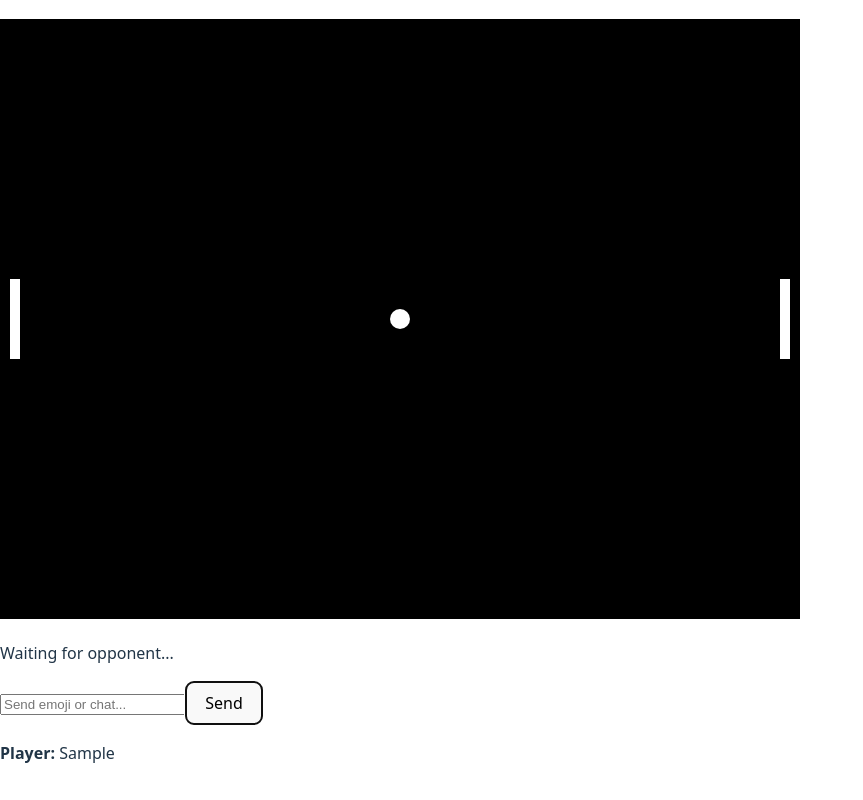
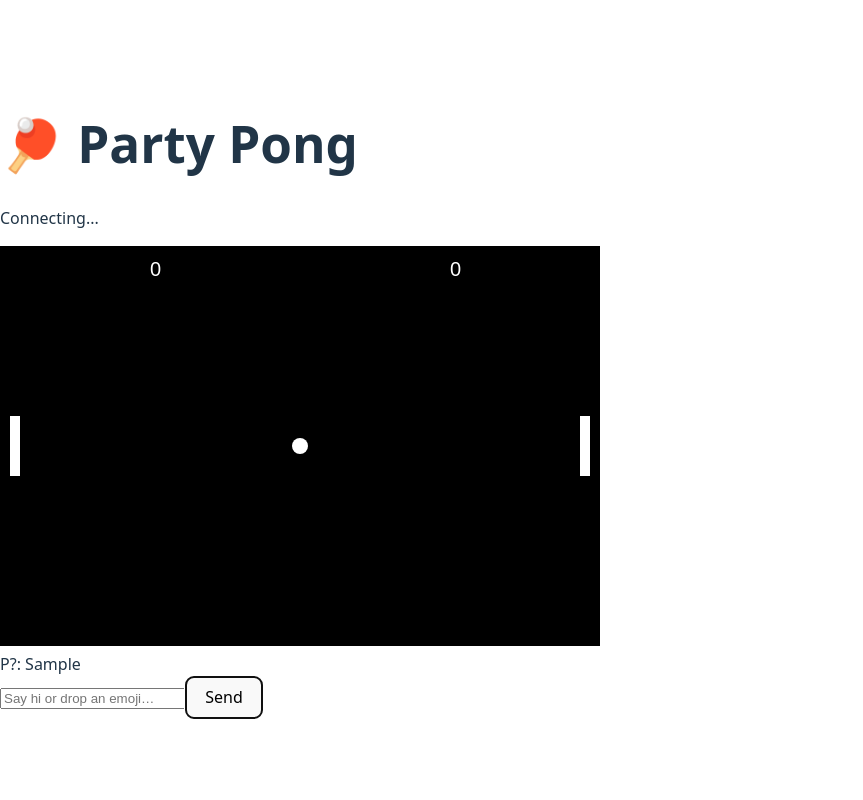
Before and after one commit to mattoath36/multiplayer-pong, a React (Vite) app: page / in a window 1280 px wide. Both pictures are taken after typing "Sample" into the empty fields and a click on the button "Send". Shown: the whole page, without its empty margins (0-863 px from the left). Built offline with nearby package versions, Linux system fonts and the light colour scheme; no server answers.

Commit message:
Revert to stable logic + add smooth paddle movement

```diff
--- a/src/App.tsx
+++ b/src/App.tsx
@@ -1,260 +1,290 @@
 import { useEffect, useRef, useState } from "react";
 import PartySocket from "partysocket";
 
-const HOST = import.meta.env.VITE_PARTYKIT_HOST as string;
-const WIDTH = 800;
-const HEIGHT = 600;
-const PADDLE_HEIGHT = 80;
-const BALL_SIZE = 10;
+const HOST = import.meta.env.VITE_PARTYKIT_HOST || "localhost:1999";
 
-// linear interpolation helper
-function lerp(a: number, b: number, t: number) {
-  return a + (b - a) * t;
+const WIDTH = 600;
+const HEIGHT = 400;
+const PADDLE_H = 60;
+const PADDLE_W = 10;
+const BALL_R = 8;
+
+interface Ball {
+  x: number;
+  y: number;
+  vx: number;
+  vy: number;
 }
-
 interface GameState {
   paddles: [number, number];
-  ball: { x: number; y: number; vx: number; vy: number };
+  ball: Ball;
   scores: [number, number];
-  status: "waiting" | "playing" | "gameover";
-  message?: string;
+  status: "waiting" | "playing" | "over";
+  message: string;
 }
 
 export default function App() {
   const canvasRef = useRef<HTMLCanvasElement | null>(null);
+  const lobby = useRef<PartySocket | null>(null);
+  const match = useRef<PartySocket | null>(null);
+  const me = useRef<0 | 1 | null>(null);
+
   const [game, setGame] = useState<GameState>({
-    paddles: [HEIGHT / 2 - PADDLE_HEIGHT / 2, HEIGHT / 2 - PADDLE_HEIGHT / 2],
+    paddles: [HEIGHT / 2 - PADDLE_H / 2, HEIGHT / 2 - PADDLE_H / 2],
     ball: { x: WIDTH / 2, y: HEIGHT / 2, vx: 4, vy: 3 },
     scores: [0, 0],
     status: "waiting",
-    message: "Waiting for opponent...",
+    message: "Connecting...",
   });
 
-  const [chat, setChat] = useState<
-    { id: string; name: string; text: string; ts?: number }[]
-  >([]);
+  const [chat, setChat] = useState<{ name: string; text: string }[]>([]);
   const [input, setInput] = useState("");
 
-  const lobby = useRef<PartySocket | null>(null);
-  const match = useRef<PartySocket | null>(null);
-  const me = useRef<number | null>(null);
-  const opponent = useRef<number | null>(null);
-
-  const keys = useRef({ up: false, down: false });
-  const networkPaddles = useRef<[number, number] | null>(null);
-  const lastSent = useRef<number>(0);
-
-  // --- CONNECT TO LOBBY ---
+  // --- Connect to lobby (run once) ---
   useEffect(() => {
+    console.log("🛰 Connecting to:", HOST);
     const s = new PartySocket({ host: HOST, room: "lobby" });
     lobby.current = s;
 
-    s.addEventListener("open", () => console.log("🛰 Connected to lobby"));
+    s.addEventListener("open", () => {
+      console.log("✅ Connected to lobby");
+      setGame((g) => ({ ...g, message: "Waiting for an opponent..." }));
+    });
 
     s.addEventListener("message", (e) => {
       const data = JSON.parse(e.data);
-
-      if (data.type === "status") {
+      if (data.type === "matchStart") {
+        me.current = data.youAre;
+        joinMatch(data.matchId);
+      } else if (data.type === "status") {
         setGame((g) => ({ ...g, message: data.message }));
-      }
-
-      if (data.type === "matchStart") {
-        const { matchId, youAre } = data;
-        console.log("🎮 Match starting:", matchId, "You are:", youAre);
-        me.current = youAre;
-        opponent.current = youAre === 0 ? 1 : 0;
-
-        const ms = new PartySocket({ host: HOST, room: matchId });
-        match.current = ms;
-        setGame((g) => ({ ...g, status: "playing", message: undefined }));
-
-        ms.addEventListener("message", (event) => {
-          const d = JSON.parse(event.data);
-
-          if (d.type === "relay" && d.payload?.paddles) {
-            networkPaddles.current = d.payload.paddles;
-          }
-
-          if (d.type === "relay" && d.payload?.ball) {
-            setGame((g) => ({ ...g, ball: d.payload.ball }));
-          }
-
-          if (d.type === "chat") {
-            setChat((prev) => [...prev, d.message]);
-          }
-
-          if (d.type === "gameOver") {
-            setGame((g) => ({
-              ...g,
-              status: "gameover",
-              message: `${d.reason}, final score ${d.finalScore}`,
-            }));
-          }
-        });
       }
     });
 
     return () => s.close();
   }, []);
 
-  // --- INPUT HANDLING ---
+  // --- Join match ---
+  function joinMatch(id: string) {
+    console.log("🎮 Joining match:", id);
+    const ms = new PartySocket({ host: HOST, room: id });
+    match.current = ms;
+    setGame((g) => ({
+      ...g,
+      status: "playing",
+      message: "Match started! Use ↑/↓ to move.",
+    }));
+
+    ms.addEventListener("open", () =>
+      console.log("✅ Connected to match:", id)
+    );
+
+    ms.addEventListener("message", (e) => {
+      const data = JSON.parse(e.data);
+
+      if (data.type === "relay" && data.payload) {
+        setGame((g) => ({ ...g, ...data.payload }));
+      }
+
+      if (data.type === "chat") {
+        setChat((c) => [...c, data.message]);
+      }
+
+      if (data.type === "gameOver") {
+        setGame((g) => ({
+          ...g,
+          status: "over",
+          message: `${data.reason}, final score ${data.finalScore || "N/A"}`,
+        }));
+      }
+    });
+
+    ms.addEventListener("close", () => {
+      setGame((g) => ({
+        ...g,
+        status: "over",
+        message: "Connection lost.",
+      }));
+    });
+  }
+
+  // --- Keyboard controls (run once) ---
   useEffect(() => {
+    const keys = { up: false, down: false };
     const onKey = (e: KeyboardEvent) => {
-      if (me.current === null || game.status !== "playing") return;
+      if (game.status !== "playing" || me.current === null) return;
       const isDown = e.type === "keydown";
-      if (e.key === "ArrowUp") keys.current.up = isDown;
-      if (e.key === "ArrowDown") keys.current.down = isDown;
+      if (e.key === "ArrowUp") keys.up = isDown;
+      if (e.key === "ArrowDown") keys.down = isDown;
     };
 
     window.addEventListener("keydown", onKey);
     window.addEventListener("keyup", onKey);
 
+    const interval = setInterval(() => {
+      if (me.current === null || game.status !== "playing") return;
+
+      setGame((g) => {
+        const newP = [...g.paddles] as [number, number];
+        if (keys.up) newP[me.current] -= 6;
+        if (keys.down) newP[me.current] += 6;
+        const updated = { ...g, paddles: newP };
+        match.current?.send(
+          JSON.stringify({ type: "relay", payload: { paddles: newP } })
+        );
+        return updated;
+      });
+    }, 16);
+
     return () => {
+      clearInterval(interval);
       window.removeEventListener("keydown", onKey);
       window.removeEventListener("keyup", onKey);
     };
   }, [game.status]);
 
-  // --- GAME LOOP ---
+  // --- Game physics loop (hosted on player 0) ---
   useEffect(() => {
-    let frame: number;
+    if (me.current !== 0) return; // only player 0 drives ball
+    const loop = setInterval(() => {
+      setGame((g) => {
+        if (g.status !== "playing") return g;
+        let { ball, paddles, scores } = g;
+        let { x, y, vx, vy } = ball;
 
-    const loop = () => {
-      if (game.status === "playing") {
-        setGame((g) => {
-          const newP = [...g.paddles] as [number, number];
-          const newBall = { ...g.ball };
-          const myIndex = me.current;
-          const oppIndex = opponent.current;
+        x += vx;
+        y += vy;
 
-          // LOCAL MOVEMENT + CLAMP
-          if (myIndex !== null) {
-            if (keys.current.up) newP[myIndex] -= 6;
-            if (keys.current.down) newP[myIndex] += 6;
-            newP[myIndex] = Math.max(0, Math.min(HEIGHT - PADDLE_HEIGHT, newP[myIndex]));
+        if (y < BALL_R || y > HEIGHT - BALL_R) vy *= -1;
 
-            // Send updates to server at ~20 fps
-            const now = Date.now();
-            if (now - lastSent.current > 50) {
-              lastSent.current = now;
-              match.current?.send(
-                JSON.stringify({ type: "relay", payload: { paddles: newP } })
-              );
-            }
-          }
+        // Paddle collisions
+        if (
+          x < 20 + PADDLE_W &&
+          y > paddles[0] &&
+          y < paddles[0] + PADDLE_H &&
+          vx < 0
+        )
+          vx *= -1;
 
-          // REMOTE SMOOTHING (lerp toward opponent’s last known pos)
-          if (oppIndex !== null && networkPaddles.current) {
-            const target = networkPaddles.current[oppIndex];
-            newP[oppIndex] = lerp(g.paddles[oppIndex], target, 0.2);
-          }
+        if (
+          x > WIDTH - 20 - PADDLE_W &&
+          y > paddles[1] &&
+          y < paddles[1] + PADDLE_H &&
+          vx > 0
+        )
+          vx *= -1;
 
-          // BALL PHYSICS (player 0 controls)
-          if (myIndex === 0) {
-            newBall.x += newBall.vx;
-            newBall.y += newBall.vy;
+        // Score conditions
+        if (x < 0) {
+          scores = [scores[0], scores[1] + 1];
+          x = WIDTH / 2;
+          y = HEIGHT / 2;
+          vx = 4;
+        }
+        if (x > WIDTH) {
+          scores = [scores[0] + 1, scores[1]];
+          x = WIDTH / 2;
+          y = HEIGHT / 2;
+          vx = -4;
+        }
 
-            if (newBall.y < 0 || newBall.y > HEIGHT - BALL_SIZE) {
-              newBall.vy *= -1;
-            }
+        const newState = {
+          ...g,
+          ball: { x, y, vx, vy },
+          scores,
+        };
+        match.current?.send(
+          JSON.stringify({ type: "relay", payload: newState })
+        );
+        return newState;
+      });
+    }, 16);
 
-            if (
-              newBall.x < 20 &&
-              newBall.y > newP[0] &&
-              newBall.y < newP[0] + PADDLE_HEIGHT
-            ) {
-              newBall.vx *= -1;
-            }
-            if (
-              newBall.x > WIDTH - 30 &&
-              newBall.y > newP[1] &&
-              newBall.y < newP[1] + PADDLE_HEIGHT
-            ) {
-              newBall.vx *= -1;
-            }
-
-            match.current?.send(
-              JSON.stringify({ type: "relay", payload: { ball: newBall } })
-            );
-          }
-
-          return { ...g, paddles: newP, ball: newBall };
-        });
-      }
-
-      draw();
-      frame = requestAnimationFrame(loop);
-    };
-
-    const draw = () => {
-      const canvas = canvasRef.current;
-      if (!canvas) return;
-      const ctx = canvas.getContext("2d");
-      if (!ctx) return;
-
-      ctx.fillStyle = "black";
-      ctx.fillRect(0, 0, WIDTH, HEIGHT);
-
-      ctx.fillStyle = "white";
-      ctx.fillRect(10, game.paddles[0], 10, PADDLE_HEIGHT);
-      ctx.fillRect(WIDTH - 20, game.paddles[1], 10, PADDLE_HEIGHT);
-
-      ctx.beginPath();
-      ctx.arc(game.ball.x, game.ball.y, BALL_SIZE, 0, Math.PI * 2);
-      ctx.fill();
-    };
-
-    frame = requestAnimationFrame(loop);
-    return () => cancelAnimationFrame(frame);
+    return () => clearInterval(loop);
   }, [game.status]);
 
-  // --- CHAT ---
-  const sendChat = () => {
+  // --- Draw frame ---
+  useEffect(() => {
+    const ctx = canvasRef.current?.getContext("2d");
+    if (!ctx) return;
+    ctx.fillStyle = "black";
+    ctx.fillRect(0, 0, WIDTH, HEIGHT);
+    ctx.fillStyle = "white";
+    // paddles
+    ctx.fillRect(10, game.paddles[0], PADDLE_W, PADDLE_H);
+    ctx.fillRect(WIDTH - 20, game.paddles[1], PADDLE_W, PADDLE_H);
+    // ball
+    ctx.beginPath();
+    ctx.arc(game.ball.x, game.ball.y, BALL_R, 0, Math.PI * 2);
+    ctx.fill();
+    // score
+    ctx.font = "20px Arial";
+    ctx.fillText(game.scores[0].toString(), WIDTH * 0.25, 30);
+    ctx.fillText(game.scores[1].toString(), WIDTH * 0.75, 30);
+  }, [game]);
+
+  // --- Chat ---
+  function sendChat() {
     if (!input.trim()) return;
-    const msg = { id: crypto.randomUUID(), name: "Player", text: input, ts: Date.now() };
-    setChat((prev) => [...prev, msg]);
+    const msg = {
+      id: crypto.randomUUID(),
+      name: `P${me.current ?? "?"}`,
+      text: input,
+      ts: Date.now(),
+    };
     match.current?.send(JSON.stringify({ type: "chat", message: msg }));
+    setChat((c) => [...c, msg]);
     setInput("");
-  };
+  }
 
   return (
-    <div className="flex flex-col items-center justify-center h-screen bg-gray-900 text-white gap-3">
+    <div className="flex flex-col items-center justify-center h-screen bg-gray-900 text-white relative">
+      <h1 className="text-2xl mb-2">🏓 Party Pong</h1>
+      <p className="mb-4">{game.message}</p>
+
       <canvas
         ref={canvasRef}
         width={WIDTH}
         height={HEIGHT}
-        className="border border-gray-700 rounded"
-      />
-      {game.message && <p className="text-lg font-mono">{game.message}</p>}
+        className="border border-gray-600 bg-black"
+      ></canvas>
 
-      {game.status === "gameover" && (
-        <button
-          className="bg-blue-500 px-4 py-2 rounded"
-          onClick={() => window.location.reload()}
-        >
-          Rematch
-        </button>
-      )}
-
-      <div className="flex gap-2 mt-4">
-        <input
-          className="bg-gray-800 border border-gray-700 rounded px-2 py-1 w-64"
-          value={input}
-          onChange={(e) => setInput(e.target.value)}
-          placeholder="Send emoji or chat..."
-        />
-        <button className="bg-green-600 px-3 py-1 rounded" onClick={sendChat}>
-          Send
-        </button>
+      {/* Chat */}
+      <div className="mt-4 w-96 bg-gray-800 rounded-xl p-2 flex flex-col h-40">
+        <div className="flex-1 overflow-y-auto text-sm">
+          {chat.map((c, i) => (
+            <div key={i}>
+              <span className="font-bold">{c.name}:</span> {c.text}
+            </div>
+          ))}
+        </div>
+        <div className="flex mt-2">
+          <input
+            className="flex-1 bg-gray-700 p-1 rounded-l text-sm"
+            value={input}
+            onChange={(e) => setInput(e.target.value)}
+            placeholder="Say hi or drop an emoji…"
+          />
+          <button
+            className="bg-white text-black px-3 rounded-r"
+            onClick={sendChat}
+          >
+            Send
+          </button>
+        </div>
       </div>
 
-      <div className="mt-2 w-80 h-32 overflow-y-auto text-sm text-left bg-gray-800 rounded p-2 border border-gray-700">
-        {chat.map((c) => (
-          <p key={c.id}>
-            <b>{c.name}:</b> {c.text}
-          </p>
-        ))}
-      </div>
+      {game.status === "over" && (
+        <div className="absolute inset-0 flex flex-col items-center justify-center bg-black/70 text-white text-2xl">
+          <p>{game.message}</p>
+          <button
+            className="mt-4 bg-white text-black px-4 py-2 rounded-xl"
+            onClick={() => window.location.reload()}
+          >
+            Back to Lobby
+          </button>
+        </div>
+      )}
     </div>
   );
 }
```
